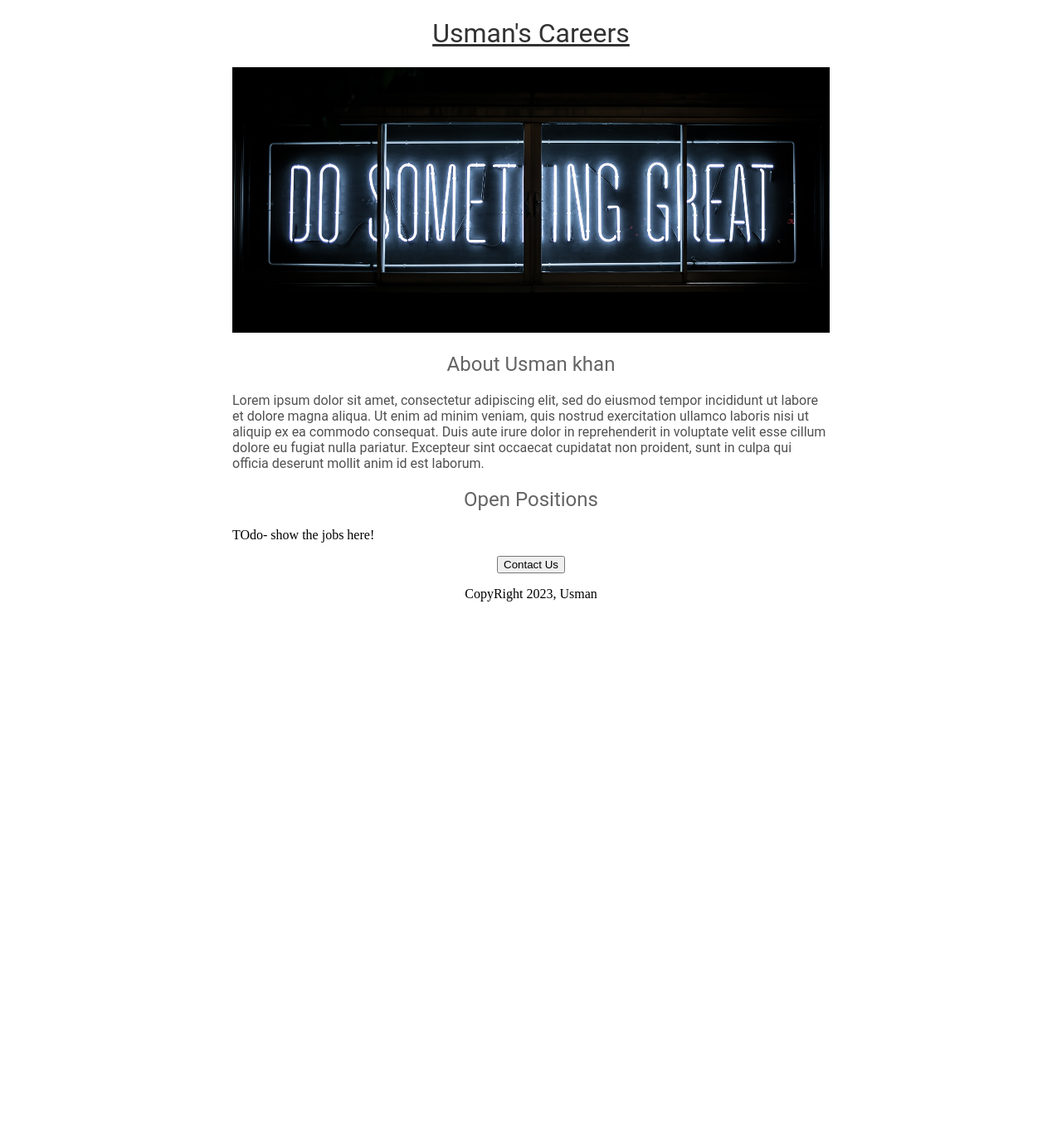
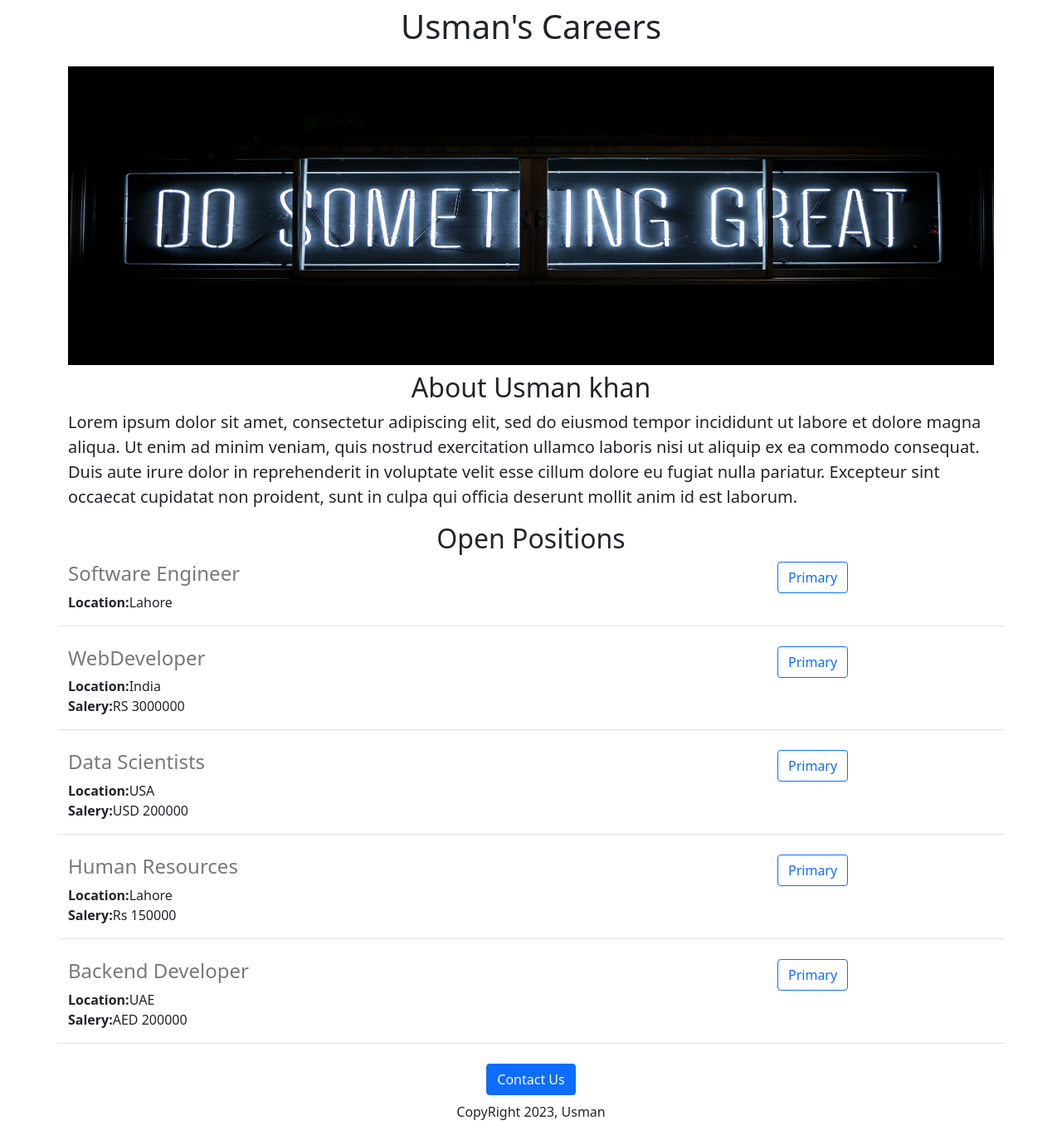
Before and after one commit to usmankhan3304/usamn-careers-website-v2, a Flask app: page / in a window 1280 px wide. Shown: the whole page at 83% size. Before the commit the page ends 725 px from the top, so only its background shows below. Run offline with Flask 3, Linux system fonts and the light colour scheme.

Commit message:
Added dynamic data and api routes

```diff
--- a/app.py
+++ b/app.py
@@ -1,11 +1,48 @@
-from flask import Flask, render_template
+from flask import Flask, render_template, jsonify
 
 app = Flask(__name__)
+JOBS = [
+  {
+    "id": 1,
+    "title": "Software Engineer",
+    "location": "Lahore",
+    "salery": ""
+  },
+  {
+    "id": 2,
+    "title": "WebDeveloper",
+    "location": "India",
+    "salery": "RS 3000000"
+  },
+  {
+    "id": 3,
+    "title": "Data Scientists",
+    "location": "USA",
+    "salery": "USD 200000"
+  },
+  {
+    "id": 4,
+    "title": "Human Resources",
+    "location": "Lahore",
+    "salery": "Rs 150000"
+  },
+  {
+    "id": 5,
+    "title": "Backend Developer",
+    "location": "UAE",
+    "salery": "AED 200000"
+  },
+]
 
 
 @app.route("/")
 def hello_world():
-  return render_template('home.html')
+  return render_template('home.html', data=JOBS, company="Usman")
+
+
+@app.route('/api/jobs')
+def list_job():
+  return jsonify(JOBS)
 
 
 if __name__ == "__main__":
--- a/templates/home.html
+++ b/templates/home.html
@@ -2,59 +2,44 @@
 <html>
 <head>
 <title>Usman's Careers</title>
-  <style>
-    body{
-      padding:0px;
-      margin:0px;
-    }
-    .container{
-      max-width:720px;
-      margin:auto;
+  <!-- Required meta tags -->
+    <meta charset="utf-8">
+    <meta name="viewport" content="width=device-width, initial-scale=1">
 
-    }
-    #cover-img{
-      width:100%;
-      height:320px;
-      object-fit:cover;
-
-    }
-
- .main-heading{
-   text-align:center;
-   color:rgb(50,50,50);
-   font-family:Roboto;
-   text-decoration:underline;
-   font-weight:normal;
- }
-    h2{
-      text-align:center;
-      color:rgb(100,100,100);
-      font-family:Roboto;
-      font-weight:normal
-    }
-    .bodytext{
-      font-family:Roboto;
-      color:rgb(80,80,80)
-    }
+    <!-- Bootstrap CSS -->
+    <link href="https://cdn.jsdelivr.net/npm/bootstrap@5.0.2/dist/css/bootstrap.min.css" rel="stylesheet" integrity="sha384-EVSTQN3/azprG1Anm3QDgpJLIm9Nao0Yz1ztcQTwFspd3yD65VohhpuuCOmLASjC" crossorigin="anonymous">
+<style>
+  .img-style{
+    height:360px;
+    width:100%;
 
 
-  </style>
+  }
+</style>
+
+
 </head>
 <body >
-<div class ="container">
-<h1 class="main-heading">Usman's Careers</h1>
+<div class="container">
+<h1 class="text-center mt-2 mb-4" >{{company}}'s Careers</h1>
 
-  <img id="cover-img" src="https://usman-careers-website.usmankhan3304.repl.co/static/careers.jpg" >
-<h2 >About Usman khan</h2>
-  <p class="bodytext">
+  <img src="https://usman-careers-website.usmankhan3304.repl.co/static/careers.jpg"  class="img-style" class="img-fluid" >
+<h2 class="text-center mt-2">About Usman khan</h2>
+  <p class="lead" >
   Lorem ipsum dolor sit amet, consectetur adipiscing elit, sed do eiusmod tempor incididunt ut labore et dolore magna aliqua. Ut enim ad minim veniam, quis nostrud exercitation ullamco laboris nisi ut aliquip ex ea commodo consequat. Duis aute irure dolor in reprehenderit in voluptate velit esse cillum dolore eu fugiat nulla pariatur. Excepteur sint occaecat cupidatat non proident, sunt in culpa qui officia deserunt mollit anim id est laborum.
   </p>
-  <h2>Open Positions </h2>
-  <p bodytext>TOdo- show the jobs here!</p>
-  <div style="text-align:center">
-  <button>Contact Us</button>
+  <h2 class="text-center">Open Positions </h2>
 
-  <p><Usman></Usman>CopyRight 2023, Usman </p>
+  {%for st in data%}
+
+  {% include 'item.html'%}
+
+  {% endfor %}
+
+  <div class="text-center">
+  <button class="btn btn-primary">Contact Us</button>
+
+  <p class="mt-2">CopyRight 2023, Usman </p>
     </div>
   </div>
 </body>
--- /dev/null
+++ b/templates/item.html
@@ -0,0 +1,21 @@
+<div class="row mb-4 pb-3 border-bottom">
+
+
+
+     <div class="col-9">
+
+     <h4 style="color:rgb(120,120,120);">
+      {{st['title']}}</h4>
+      <div ><b>Location:</b>{{st['location']}}</div>
+      {% if st['salery'] %}
+      <div ><b>Salery:</b>{{st['salery']}}</div>
+
+      {% endif %}
+     </div>
+
+   <div class="col-3">
+      <button type="button" class="btn btn-outline-primary">Primary</button>
+    </div>
+
+
+   </div>
```
